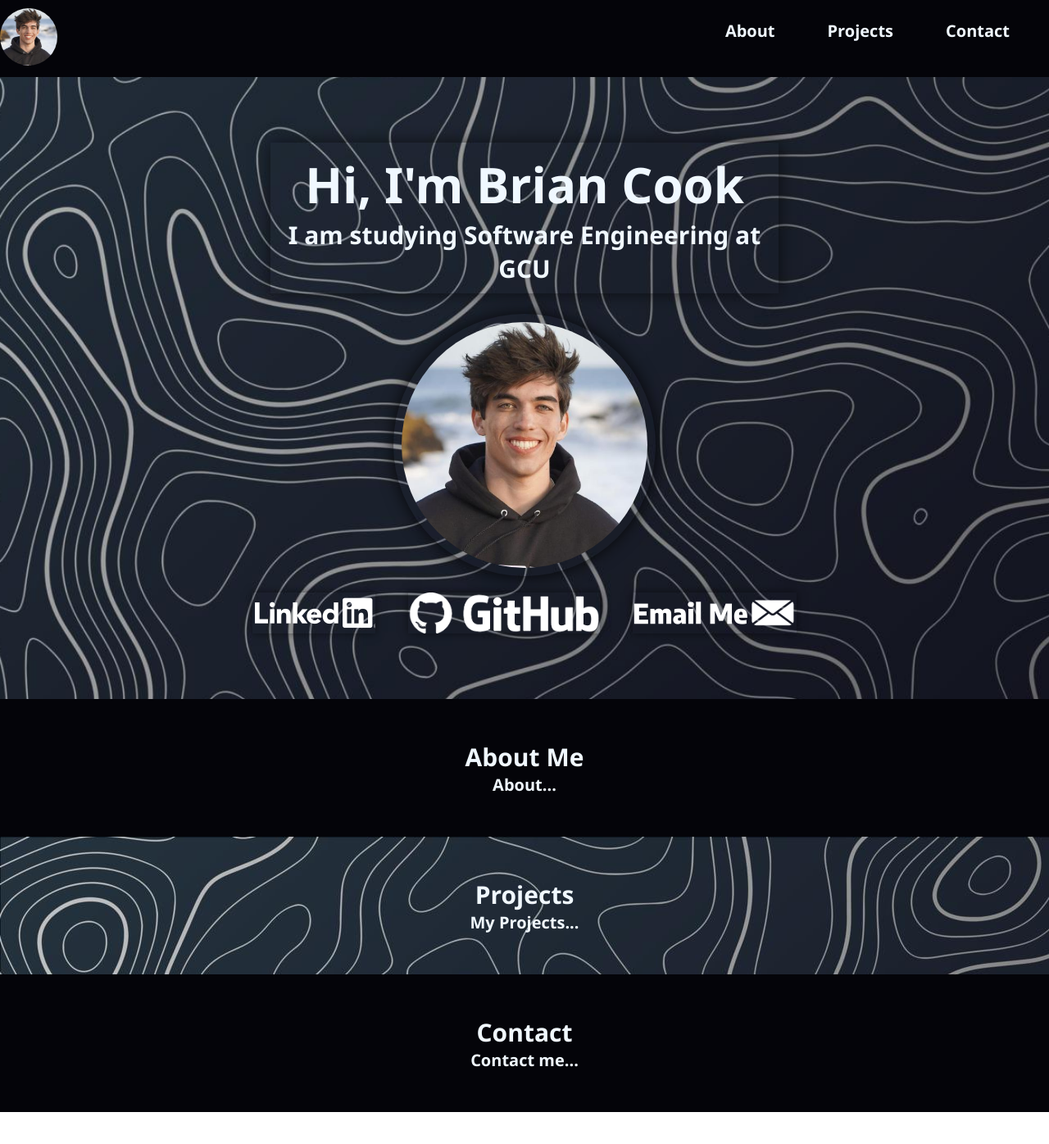
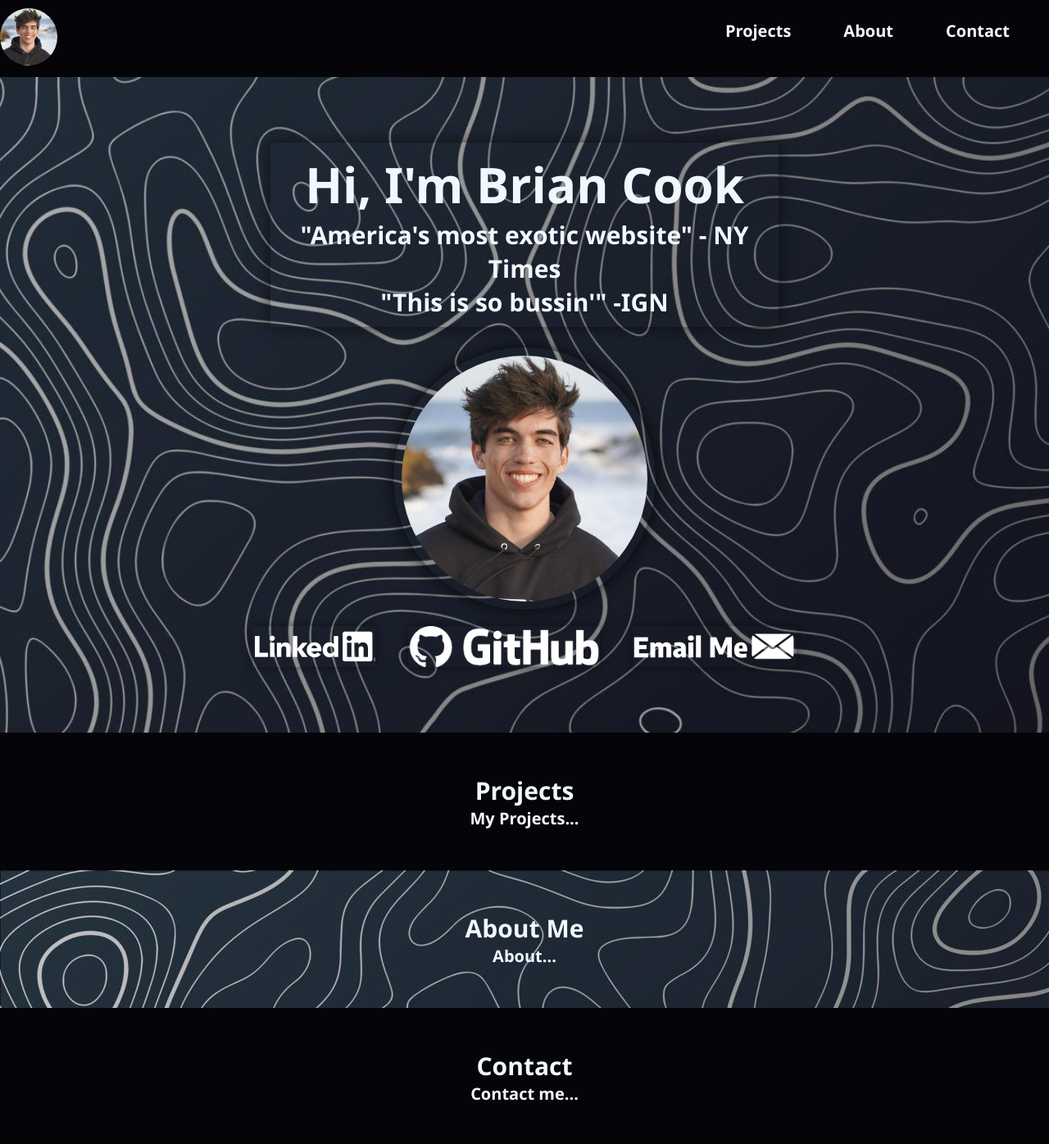
Before and after one commit to briancook247/briancook, a React (Create React App) app in the folder app/: page / in a window 1280 px wide. Shown: the whole page at 82% size. Before the commit the page ends 1357 px from the top, so only its background shows below. Built offline with nearby package versions, Linux system fonts and the light colour scheme.

Commit message:
Small tweaks
UI tweaks

```diff
--- a/app/src/App.jsx
+++ b/app/src/App.jsx
@@ -16,15 +16,16 @@ function App() {
           <img src={myself} alt="Home" />
         </button>
         <div className={styles.navbarItems}>
+          <Link to="projects" smooth={true}>Projects</Link>
           <Link to="about" smooth={true}>About</Link>
-          <Link to="projects" smooth={true}>Projects</Link>
           <Link to="contact" smooth={true}>Contact</Link>
         </div>
       </nav>
       <header className={styles.header}>
       <div className={styles.introTile}>
   <h1>Hi, I'm Brian Cook</h1>
-  <p>I am studying Software Engineering at GCU</p>
+  <p>"America's most exotic website" - NY Times</p>
+  <p>"This is so bussin'" -IGN</p>
 </div>
         <img src={myself} alt="Me" className={styles.profilePicture} />
         <div className={styles.links}>
@@ -49,10 +50,10 @@ function App() {
       </header>
       <main>
         <div id="about">
-          <About />
+          <Projects />
         </div>
         <div id="projects">
-          <Projects />
+          <About />
         </div>
         <div id="contact">
           <Contact />
--- a/app/src/styles/About.module.css
+++ b/app/src/styles/About.module.css
@@ -1,6 +1,7 @@
 
 .about {
   background-color: #040409;
+  background-image: url('../assets/bg1.jpg');
   padding: 50px;
   font-size: 20px;
 }
--- a/app/src/styles/Projects.module.css
+++ b/app/src/styles/Projects.module.css
@@ -1,8 +1,6 @@
 
 .projects {
-  background-color: #f1f1f1;
-  background-image: url('../assets/bg1.jpg');
-
+  background-color: #040409;
   padding: 50px;
   font-size: 20px;
 }
```
Also changed, not shown: 1 other file (tests, documents, lock files or other folders).
